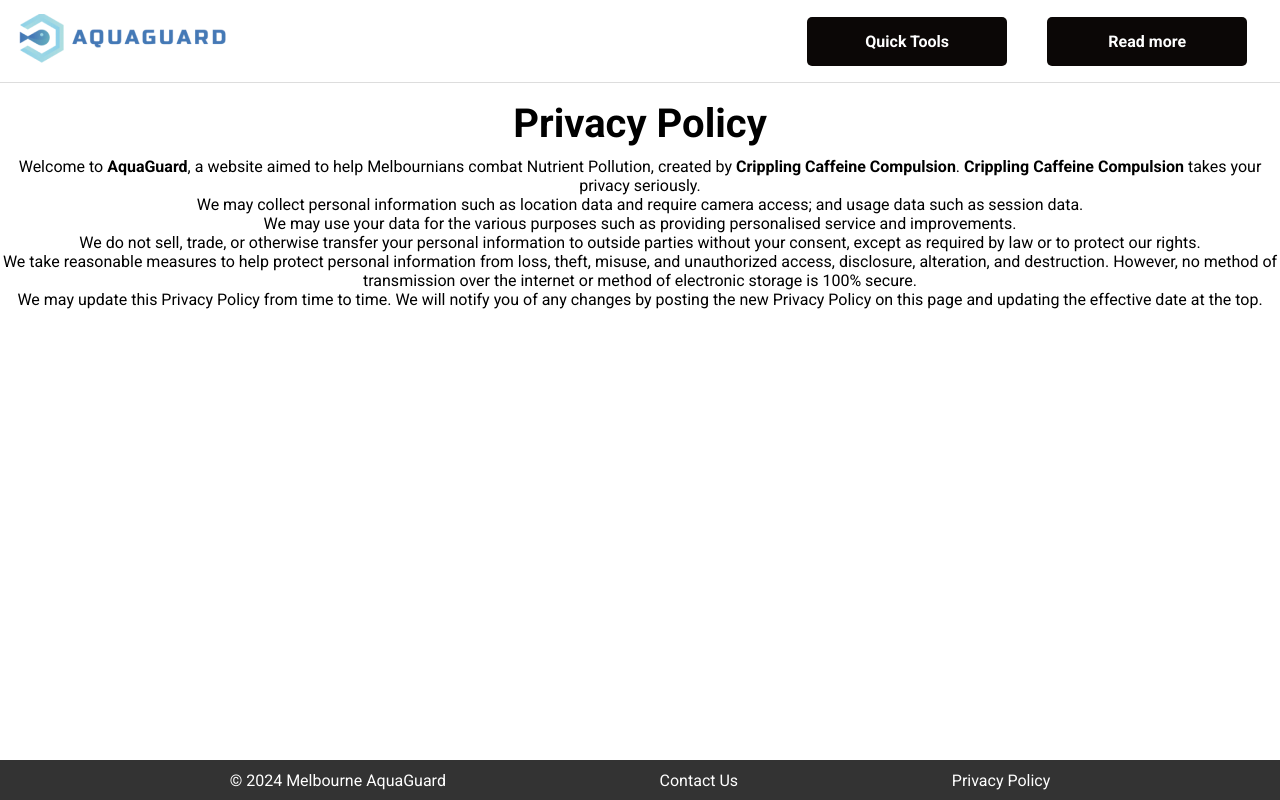
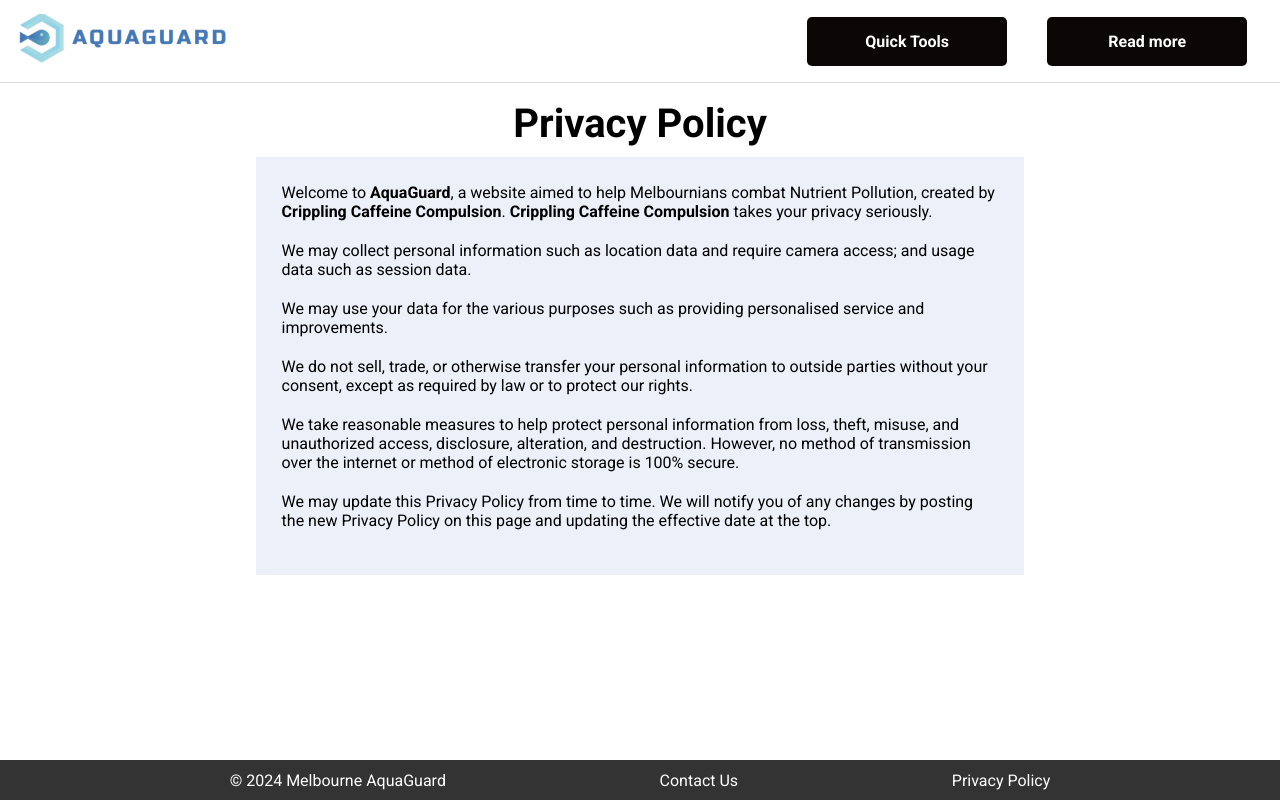
Before and after one commit to HappyGuyTeitoku/FIT5120_Coral-Guardian, a Flask app: page /privacy-policy in a window 1280 px wide. Run offline with Flask 3, Linux system fonts and the light colour scheme; the visitor is signed in with stand-in values (Sample User, id 1).

Commit message:
Updated privacy policy styling

```diff
--- a/static/style.css
+++ b/static/style.css
@@ -530,6 +530,20 @@ button {
     text-align: center;
     width: 100%;
     font-size: 100%;
+}
+
+.privacy-policy {
+    background-color: #EBF0F9;
+    margin: 0 20%;
+    padding: 2%;
+}
+
+.privacy-policy .page-title-subtext {
+    font-family: 'Roboto', sans-serif;
+    text-align: left;
+    width: auto;
+    font-size: 100%;
+    margin-bottom: 20px;
 }
 
 .education-page {
--- a/templates/privacypolicy.html
+++ b/templates/privacypolicy.html
@@ -10,15 +10,18 @@
 
 <div class="spacer-quarter"></div>
 
+<div class="privacy-policy">
     <!-- Introduction -->
     <p class="page-title-subtext">
-    Welcome to <b>AquaGuard</b>, a website aimed to help Melbournians combat Nutrient Pollution, created by <b>Crippling
+        Welcome to <b>AquaGuard</b>, a website aimed to help Melbournians combat Nutrient Pollution, created by
+        <b>Crippling
             Caffeine Compulsion</b>. <b>Crippling Caffeine Compulsion</b> takes your privacy seriously.
     </p>
 
     <!-- Information we collect -->
     <p class="page-title-subtext">
-    We may collect personal information such as location data and require camera access; and usage data such as session
+        We may collect personal information such as location data and require camera access; and usage data such as
+        session
         data.
     </p>
 
@@ -35,15 +38,17 @@
 
     <!-- Security of your information -->
     <p class="page-title-subtext">
-    We take reasonable measures to help protect personal information from loss, theft, misuse, and unauthorized access,
+        We take reasonable measures to help protect personal information from loss, theft, misuse, and unauthorized
+        access,
         disclosure, alteration, and destruction. However, no method of transmission over the internet or method of
         electronic storage is 100% secure.
     </p>
 
     <!-- Our Rights -->
     <p class="page-title-subtext">
-    We may update this Privacy Policy from time to time. We will notify you of any changes by posting the new Privacy
+        We may update this Privacy Policy from time to time. We will notify you of any changes by posting the new
+        Privacy
         Policy on this page and updating the effective date at the top.
     </p>
-
+</div>
 {% endblock %}
```
Lines whose indentation alone changed are shown as unchanged.
